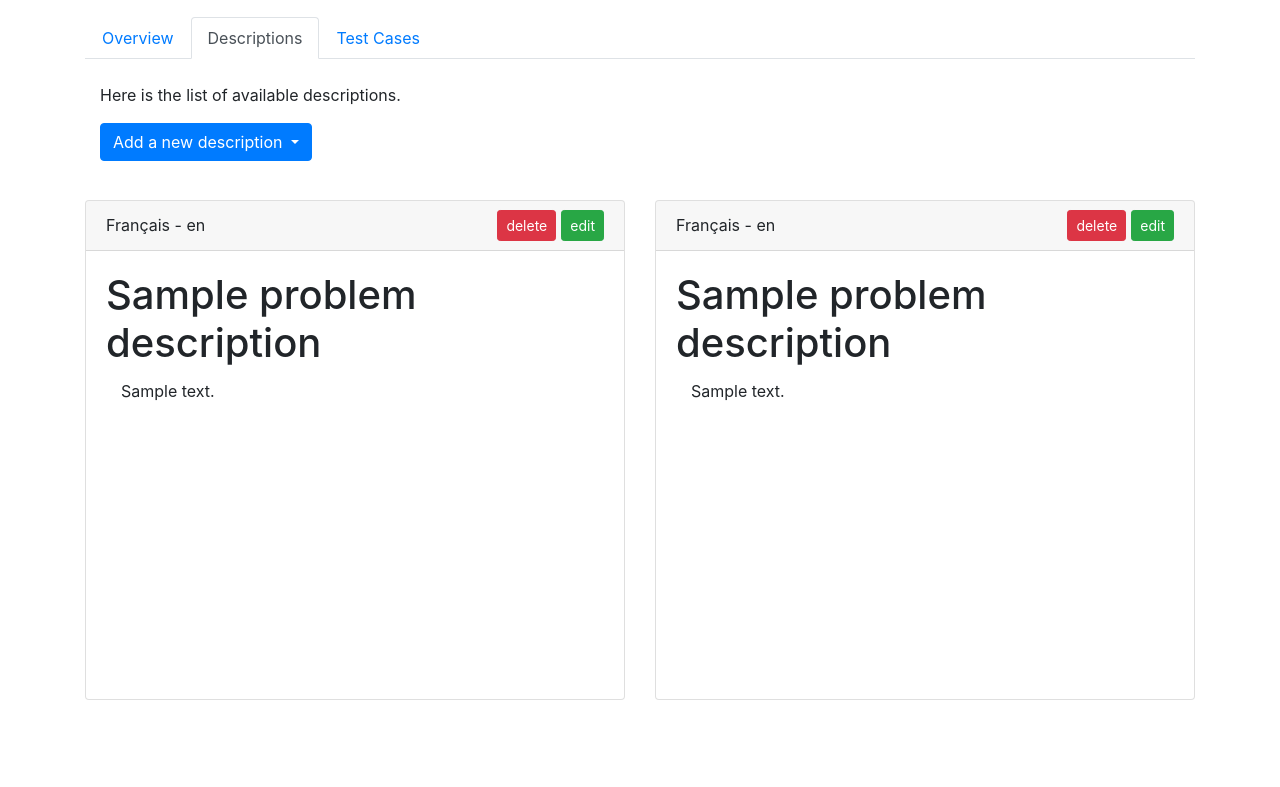
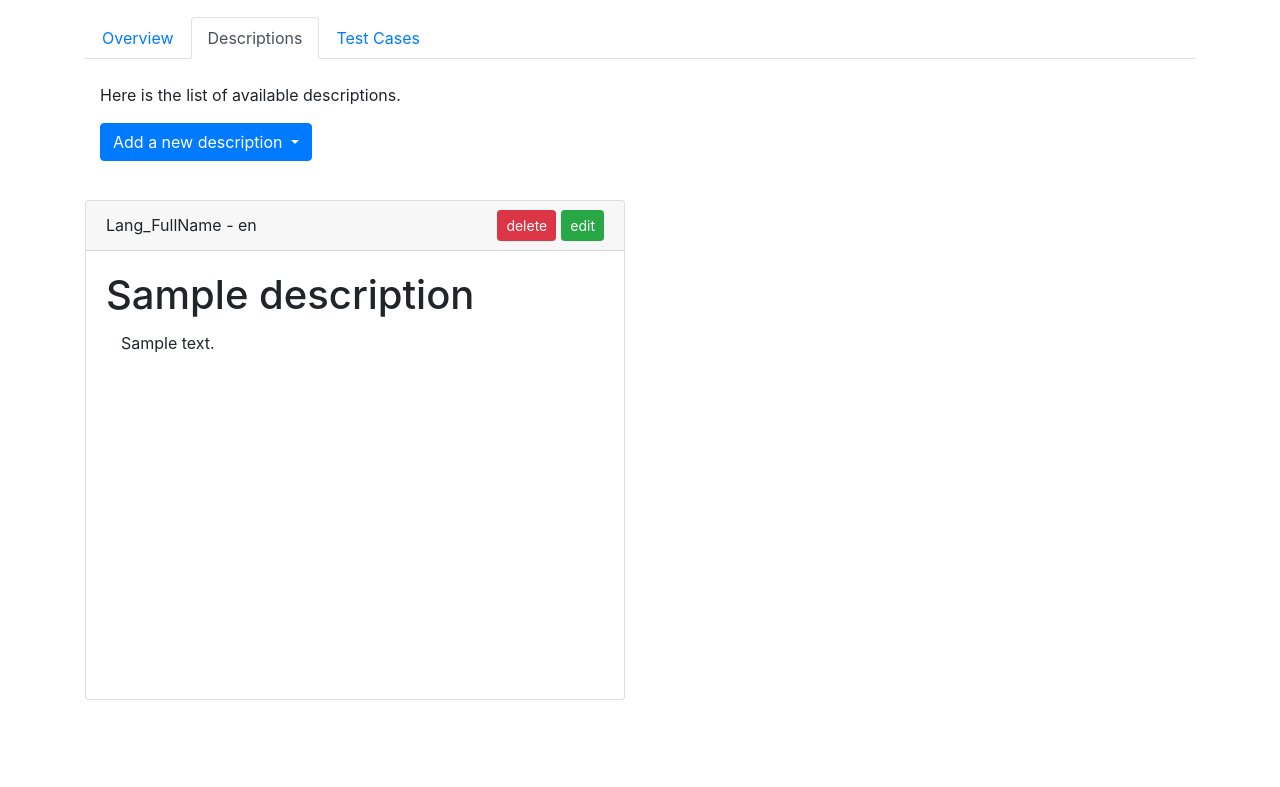
Before and after one commit to remi-dupre/judge-dread, a Django app: template templates/problem-admin.html in a window 1280 px wide. Shown: the part 405-1192 px from the top of the page. Run offline with Django 3.2, Linux system fonts and the light colour scheme; the template is opened without the code that fills it: most values are stand-ins (such as "Sample title", 1, 10 or a date in 2020); some libraries are stand-ins or nearby versions.

Commit message:
Display the actual list of descriptions, functionnal delete button

```diff
--- a/settings.py
+++ b/settings.py
@@ -15,6 +15,7 @@ import os
 # Load submodules settings
 
 from camisole.settings import *
+from judge.settings import *
 
 # Build paths inside the project like this: os.path.join(BASE_DIR, ...)
 BASE_DIR = os.path.dirname(os.path.abspath(__file__))
--- a/templates/problem-admin.html
+++ b/templates/problem-admin.html
@@ -48,36 +48,25 @@
         <br/>
 
         <div class="row">
+          {% for description in descriptions %}
             <div class="col-lg-6 description-container">
               <div class="card description">
                 <div class="card-header">
-                Français - {{ problem_description.language }}
+                  Lang_FullName - {{ description.language }}
                   <a class="float-right btn btn-sm btn-success" href="#">edit</a>
-                <a class="float-right btn btn-sm btn-danger" href="#">delete</a>
+                  <a class="float-right btn btn-sm btn-danger" href="{% url "description_delete" problem_id=problem.id lang=description.language %}">
+                    delete
+                  </a>
                 </div>
                 <div class="card-body">
-                <h1 class="card-title">{{ problem_description.name }}</h1>
+                  <h1 class="card-title">{{ description.name }}</h1>
                   <div class="card-text problem-description">
-                  {{ problem_description.content_as_html | safe }}
+                    {{ description.content_as_html | safe }}
                   </div>
                 </div>
               </div>
             </div>
-          <div class="col-lg-6 description-container">
-            <div class="card description">
-              <div class="card-header">
-                Français - {{ problem_description.language }}
-                <a class="float-right btn btn-sm btn-success" href="#">edit</a>
-                <a class="float-right btn btn-sm btn-danger" href="#">delete</a>
-              </div>
-              <div class="card-body">
-                <h1 class="card-title">{{ problem_description.name }}</h1>
-                <div class="card-text problem-description">
-                  {{ problem_description.content_as_html | safe }}
-                </div>
-              </div>
-            </div>
-          </div>
+          {% endfor %}
         </div>
       </div>
 
```
Also changed, not shown: judge/settings.py (added, +8 -0 lines), judge/views.py (+23 -6 lines), urls.py (+11 -2 lines). Lines whose indentation alone changed are shown as unchanged.
